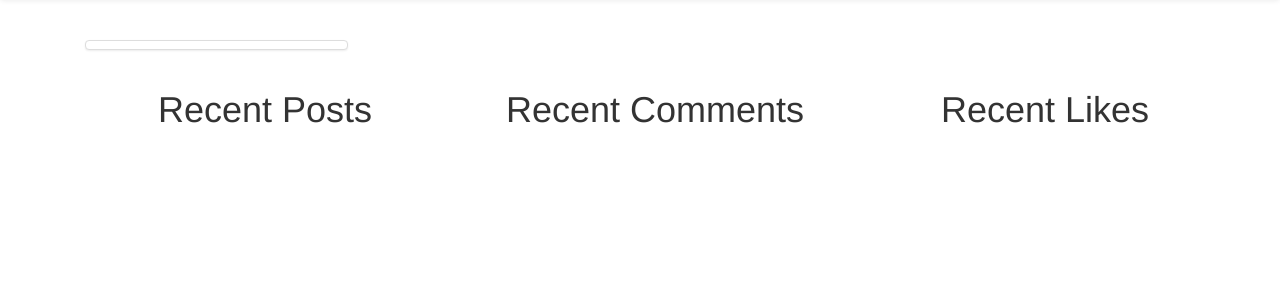
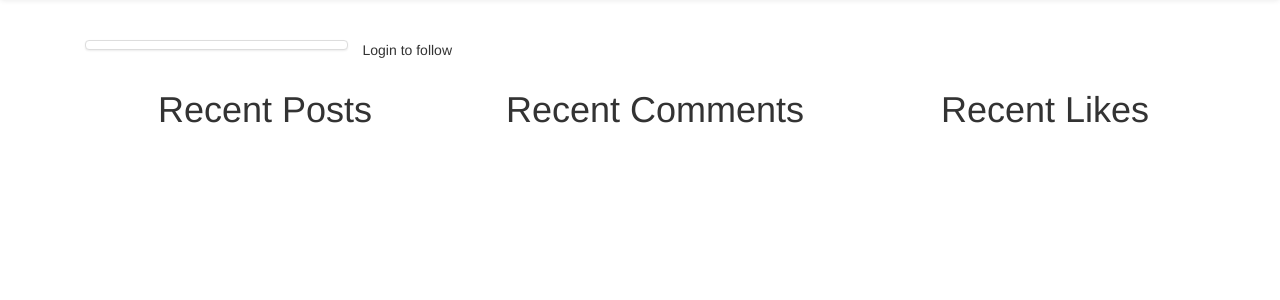
Before and after one commit to akalp/DjangoMedium, a Django app: page /me/ in a window 1280 px wide. Shown: the part 84-384 px from the top of the page. Run offline with Django 3.2, Linux system fonts and the light colour scheme; some libraries are stand-ins or nearby versions.

Commit message:
add follow/unfollow to profile

```diff
--- a/blog/templates/blog/profile.html
+++ b/blog/templates/blog/profile.html
@@ -1,8 +1,19 @@
-{% extends 'blog/base.html' %} {% block content %}
+{% extends 'blog/base.html' %}{% load extras %} {% block content %}
 
     <div class="container">
         <div class="row">
             <h1 class="text-center">{{ blog_user.username|upper }}</h1>
+
+        {% if user.is_authenticated %} {% if blog_user != user %}
+            {% if blog_user.pk|already_followed_user:user %}
+
+                <a href="{% url 'blog:unfollow_user2' author_pk=blog_user.pk %}">Unfollow</a>
+
+            {% else %}
+                <a href="{% url 'blog:follow_user2' author_pk=blog_user.pk %}">Follow</a>
+            {% endif %} {% endif %} {% else %} Login to follow {% endif %}
+
+
             {% if user.is_authenticated and blog_user == user %}
                 <p class="text-center">
                     <a href="{% url 'blog:me_edit' %}">Update Profile</a>
--- a/blog/urls.py
+++ b/blog/urls.py
@@ -10,10 +10,16 @@
     path('logout/', views.user_logout, name='logout'),
     path('new/', views.NewPostView.as_view(), name='new'),
     # path('new2/', views.new_post, name='new2'),
+
     path('follow/<author_pk>/<int:post_pk>',
          views.follow_user, name='follow_user'),
     path('unfollow/<author_pk>/<int:post_pk>',
          views.unfollow_user, name='unfollow_user'),
+    path('follow/<author_pk>/',
+         views.follow_user2, name='follow_user2'),
+    path('unfollow/<author_pk>/',
+         views.unfollow_user2, name='unfollow_user2'),
+
     path('follow/topic/<topic>', views.follow_topic, name='follow_topic'),
     path('unfollow/topic/<topic>', views.unfollow_topic, name='unfollow_topic'),
 
--- a/blog/views.py
+++ b/blog/views.py
@@ -281,6 +281,28 @@
 
 
 @login_required
+def follow_user2(request, author_pk):
+    user = request.user
+
+    follow = CustomUser.objects.get(pk=author_pk)
+
+    user.following.add(follow)
+    user.save()
+    return redirect('blog:profile', pk=author_pk)
+
+
+@login_required
+def unfollow_user2(request, author_pk):
+    user = request.user
+
+    follow = CustomUser.objects.get(pk=author_pk)
+
+    user.following.remove(follow)
+    user.save()
+    return redirect('blog:profile', pk=author_pk)
+
+
+@login_required
 def follow_topic(request, topic):
     user = request.user
     user.followed_topics.add(Topic.objects.get(pk=topic))
```
